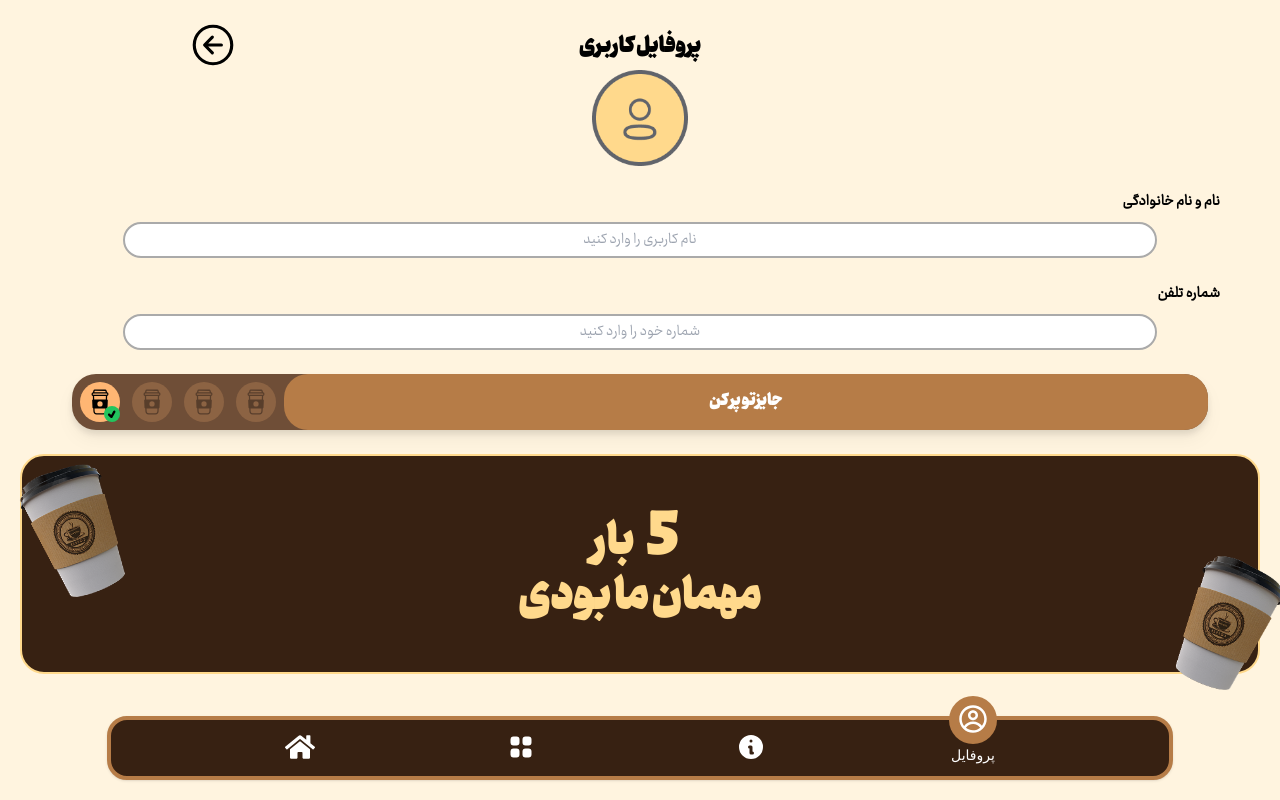
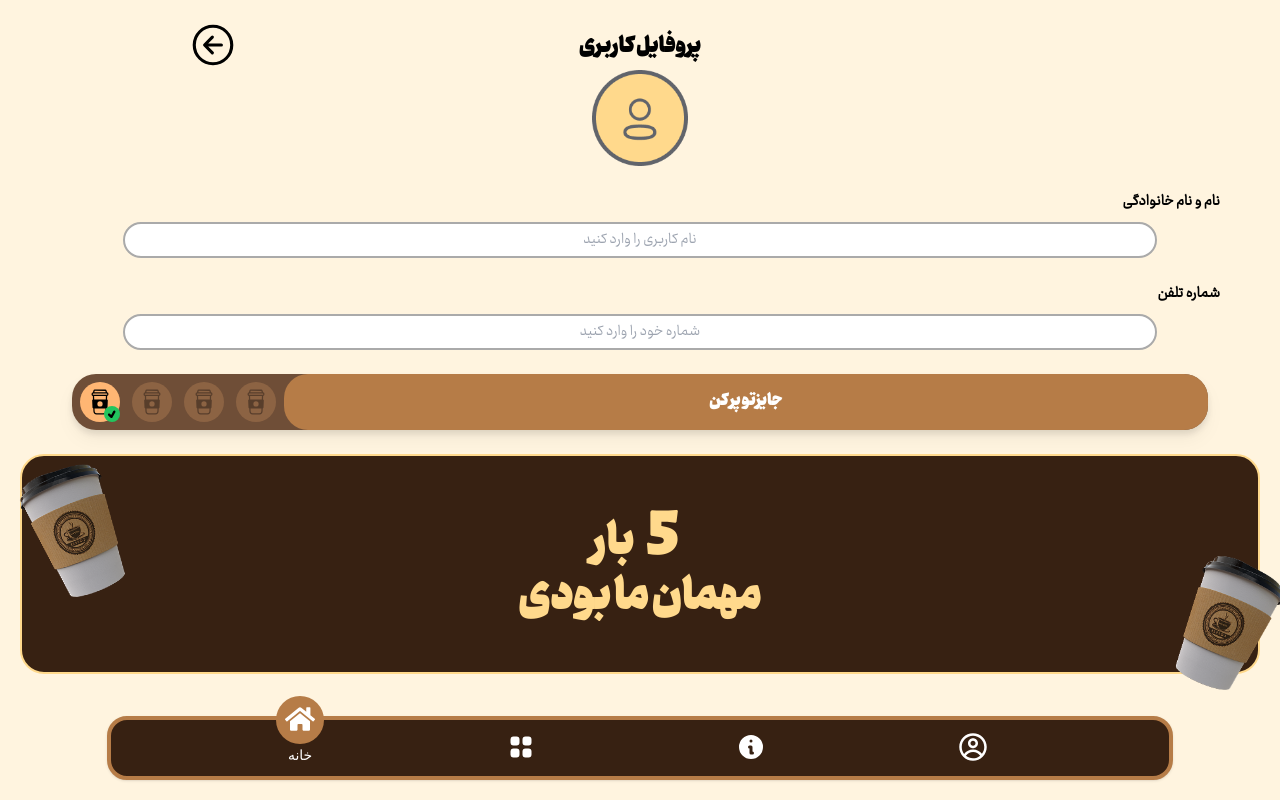
Before and after one commit to MPourmoghaddamZand/mistcoffee, a React (Vite) app: page /profile in a window 1280 px wide. Built offline with nearby package versions, Linux system fonts and the light colour scheme.

Commit message:
Start Context

```diff
--- a/src/components/Layout/MobileNav.jsx
+++ b/src/components/Layout/MobileNav.jsx
@@ -3,7 +3,6 @@ import { CgProfile } from "react-icons/cg";
 import { FaHome } from "react-icons/fa";
 import { HiInformationCircle, HiViewGrid } from "react-icons/hi";
 import { Link, useLocation } from "react-router-dom";
-import { useNavbarContext } from "../../context/NavbarProvider";
 
 const navMenu = [
   { name: "خانه", path: "/menu", icon: <FaHome size={30} /> },
@@ -17,21 +16,12 @@ const navMenu = [
 ];
 
 const MobileNav = () => {
-  const { navActive, setNavActive } = useNavbarContext();
-  if (!navActive) return null;
 
   const location = useLocation();
   const [active, setActive] = useState(0);
   const [circlePos, setCirclePos] = useState(0);
   const itemRefs = useRef([]);
 
-  // به‌روزرسانی ایندکس فعال با توجه به آدرس
-  useEffect(() => {
-    const index = navMenu.findIndex((item) => item.path === location.pathname);
-    if (index !== -1) {
-      setActive(index);
-    }
-  }, [location.pathname]);
 
   // محاسبه مکان دایره
   useEffect(() => {
--- a/src/components/Layout/ProductInfo.jsx
+++ b/src/components/Layout/ProductInfo.jsx
@@ -125,7 +125,7 @@ const LineCoffee = () => {
 
 const ProductInfo = ({ product, onClose }) => {
   return ReactDOM.createPortal(
-    <div className="w-full h-screen flex flex-col bg-myback fixed inset-0 z-[999] py-5">
+    <div className="w-full h-screen flex flex-col justify-between bg-myback fixed inset-0 z-[999] py-5">
       <SecNavbar title={"اطلاعات محصول"} onClose={onClose} invert />
       <div className="w-full bg-myprimary h-60 rounded-b-[40px] absolute top-0 -z-10">
         <div
@@ -155,7 +155,7 @@ const ProductInfo = ({ product, onClose }) => {
       </div>
       <div className="flex items-center justify-center gap-2 p-5 drop-shadow-lg">
         <div className="w-14 aspect-square flex justify-center items-center rounded-full bg-mysecondary drop-shadow-lg">
-          <FaShoppingCart size={24} color="white"/>
+          <FaShoppingCart className="pr-[2px]" size={28} color="white" />
         </div>
         <Button>افزودن به سبد خرید</Button>
       </div>
--- a/src/context/NavbarProvider.jsx
+++ /dev/null
@@ -1,16 +0,0 @@
-import React, { createContext, useContext, useState } from "react";
-
-const NavbarContext = createContext();
-const NavbarProvider = ({ children }) => {
-  const [navActive, setNavActive] = useState(true);
-
-  return (
-    <NavbarContext.Provider value={{ navActive, setNavActive }}>
-      {children}
-    </NavbarContext.Provider>
-  );
-};
-
-export const useNavbarContext = () => useContext(NavbarContext);
-
-export default NavbarProvider;
--- a/src/main.jsx
+++ b/src/main.jsx
@@ -4,14 +4,11 @@ import "./index.css";
 import App from "./App.jsx";
 import { BrowserRouter, Route, Routes } from "react-router-dom";
 import MobileNav from "./components/Layout/MobileNav.jsx";
-import NavbarProvider from "./context/NavbarProvider.jsx";
 
 createRoot(document.getElementById("root")).render(
   <StrictMode>
-    <NavbarProvider>
-      <div className="bg-myback overflow-x-hidden">
-        <App />
-      </div>
-    </NavbarProvider>
+    <div className="bg-myback overflow-x-hidden">
+      <App />
+    </div>
   </StrictMode>
 );
--- a/src/pages/Menu.jsx
+++ b/src/pages/Menu.jsx
@@ -4,7 +4,6 @@ import Hero from "../components/Layout/Hero";
 import Reward from "../components/Layout/Reward";
 import Product from "../components/Layout/Product";
 import Navbar from "../components/navbar/Navbar";
-import { useNavbarContext } from "../context/NavbarProvider";
 
 const Menu = () => {
   return (
--- a/src/pages/Starter.jsx
+++ b/src/pages/Starter.jsx
@@ -1,7 +1,6 @@
 import React, { useEffect } from "react";
 import Input from "../components/utils/Inputs/Input";
 import Button from "../components/utils/buttons/Button";
-import { useNavbarContext } from "../context/NavbarProvider";
 
 const NameSection = () => {
 
```
